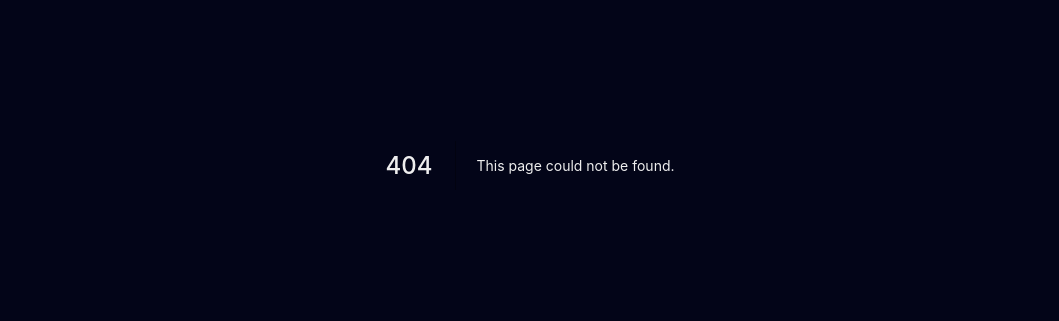
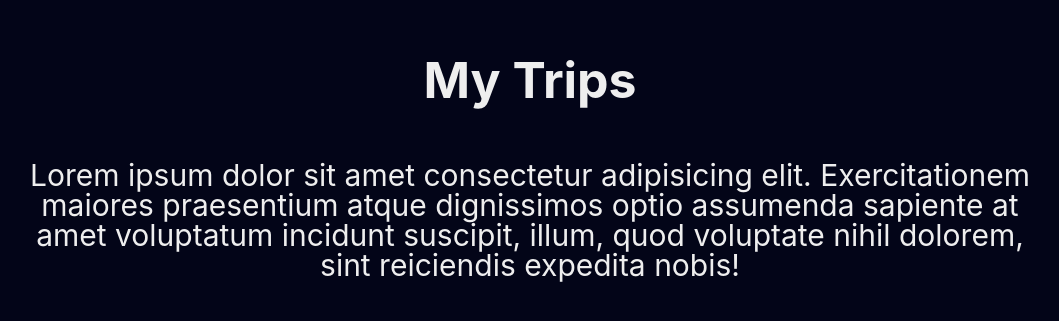
Before and after one commit to supertgo/my-trips, a Next.js app: page /about in a window 1280 px wide. Before the commit this address had no page. Shown: the part 235-556 px from the top of the page, without its empty margins (110-1169 px from the left). Built offline with nearby package versions, Linux system fonts and the light colour scheme.

Commit message:
feat(components): :sparkles: add About page

```diff
--- /dev/null
+++ b/src/pages/about.tsx
@@ -0,0 +1,5 @@
+import AboutTemplate from 'templates/About';
+
+const About = () => <AboutTemplate />;
+
+export default About;
--- /dev/null
+++ b/src/templates/About/index.tsx
@@ -0,0 +1,25 @@
+import { CloseOutline } from '@styled-icons/evaicons-outline/CloseOutline';
+
+import LinkWrapper from 'components/LinkWrapper';
+
+import * as S from './styles';
+
+const AboutTemplate = () => (
+  <S.Content>
+    <LinkWrapper href="/">
+      <CloseOutline size={32} />
+    </LinkWrapper>
+    <S.Heading>My Trips</S.Heading>
+
+    <S.Body>
+      <p>
+        Lorem ipsum dolor sit amet consectetur adipisicing elit. Exercitationem
+        maiores praesentium atque dignissimos optio assumenda sapiente at amet
+        voluptatum incidunt suscipit, illum, quod voluptate nihil dolorem, sint
+        reiciendis expedita nobis!
+      </p>
+    </S.Body>
+  </S.Content>
+);
+
+export default AboutTemplate;
--- /dev/null
+++ b/src/templates/About/styles.ts
@@ -0,0 +1,24 @@
+import styled from 'styled-components';
+
+export const Content = styled.section`
+  text-align: center;
+  display: flex;
+  align-items: center;
+  justify-content: center;
+  flex-direction: column;
+  height: 100vh;
+  max-width: var(--container);
+  margin: auto;
+`;
+
+export const Heading = styled.h1`
+  font-size: var(--large);
+  margin-bottom: var(--large);
+`;
+
+export const Body = styled.div`
+  p {
+    font-size: var(--medium);
+    line-height: var(--medium);
+  }
+`;
```
Also changed, not shown: src/pages/index.tsx (+11 -1 lines), src/templates/About/test.tsx (added, +19 -0 lines).
